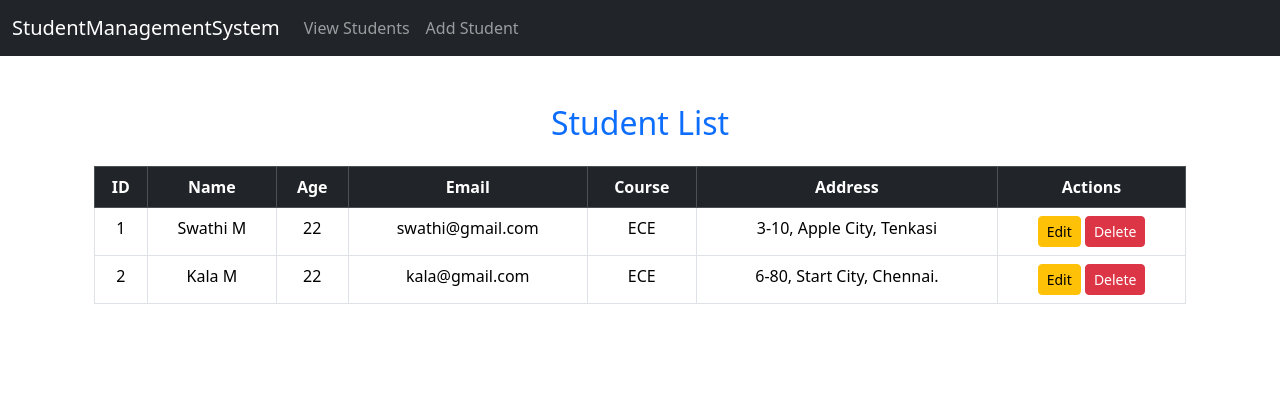
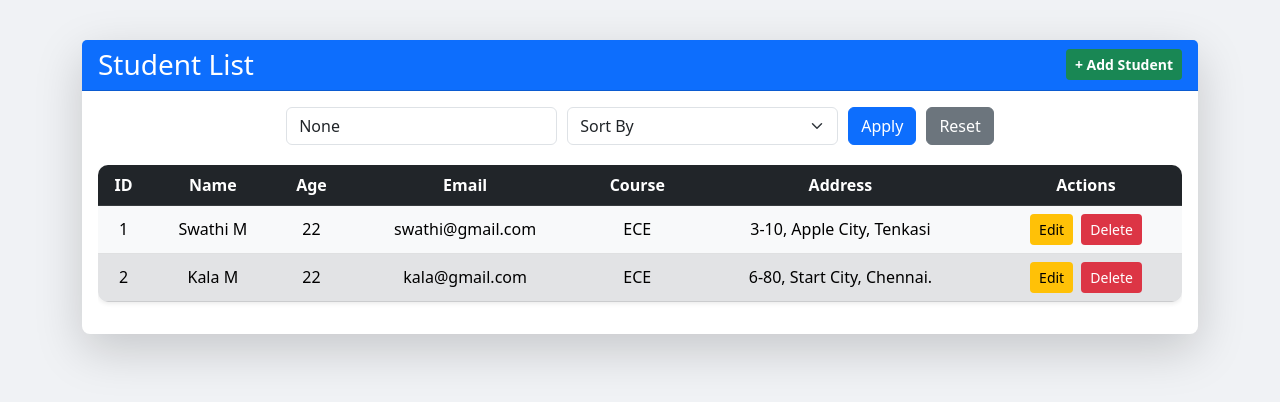
Before and after one commit to M-Swathi22/student-management-system, a Django app: page /view/ in a window 1280 px wide. Shown: the top 402 px of the page. Run offline with Django 5.2, Linux system fonts and the light colour scheme; data comes from the database, SQL or seed files in the repository.

Commit message:
Create home.html and update view_students.html

```diff
--- a/sms_app/templates/view_students.html
+++ b/sms_app/templates/view_students.html
@@ -1,8 +1,82 @@
-{% extends 'base.html' %}
-{% block content %}
-<div class="container mt-5">
-  <h2 class="text-center mb-4 text-primary">Student List</h2>
-  <table class="table table-bordered table-hover text-center">
+{% load static %}
+<!DOCTYPE html>
+<html lang="en">
+<head>
+    <meta charset="UTF-8">
+    <meta name="viewport" content="width=device-width, initial-scale=1.0">
+    <title>View Students</title>
+    <link href="https://cdn.jsdelivr.net/npm/bootstrap@5.3.0/dist/css/bootstrap.min.css" rel="stylesheet">
+    <style>
+        body {
+            background: #f0f2f5;
+        }
+        .container {
+            margin-top: 40px;
+        }
+        table {
+            background: white;
+            border-radius: 10px;
+            overflow: hidden;
+        }
+        th {
+            text-align: center;
+        }
+        td {
+            text-align: center;
+        }
+        .search-sort {
+            display: flex;
+            justify-content: center;
+            gap: 10px;
+            margin-bottom: 20px;
+        }
+        .card-header h3 {
+            color: #fff;
+        }
+        .btn-edit {
+            background-color: #ffc107;
+            color: #000;
+        }
+        .btn-delete {
+            background-color: #dc3545;
+            color: #fff;
+        }
+        .btn-add {
+            background-color: #198754;
+            color: #fff;
+        }
+    </style>
+</head>
+<body>
+<div class="container">
+    <div class="card shadow-lg border-0 rounded-3">
+        <div class="card-header bg-primary d-flex justify-content-between align-items-center">
+            <h3 class="mb-0">Student List</h3>
+            <a href="{% url 'add_student' %}" class="btn btn-add btn-sm fw-bold">+ Add Student</a>
+        </div>
+
+        <div class="card-body">
+            <!-- Search + Sort -->
+            <form method="GET" class="search-sort">
+                <input type="text" name="q" value="{{ query }}" placeholder="Search by name or course" class="form-control w-25">
+
+                <select name="sort" class="form-select w-25">
+                    <option value="">Sort By</option>
+                    <option value="name" {% if sort_by == 'name' %}selected{% endif %}>Name (A–Z)</option>
+                    <option value="-name" {% if sort_by == '-name' %}selected{% endif %}>Name (Z–A)</option>
+                    <option value="age" {% if sort_by == 'age' %}selected{% endif %}>Age (Low–High)</option>
+                    <option value="-age" {% if sort_by == '-age' %}selected{% endif %}>Age (High–Low)</option>
+                    <option value="course" {% if sort_by == 'course' %}selected{% endif %}>Course (A–Z)</option>
+                    <option value="-course" {% if sort_by == '-course' %}selected{% endif %}>Course (Z–A)</option>
+                </select>
+
+                <button type="submit" class="btn btn-primary">Apply</button>
+                <a href="{% url 'view_students' %}" class="btn btn-secondary">Reset</a>
+            </form>
+
+            <!-- Student Table -->
+            <div class="table-responsive">
+                <table class="table table-hover align-middle shadow-sm">
                     <thead class="table-dark">
                         <tr>
                             <th>ID</th>
@@ -10,30 +84,37 @@
                             <th>Age</th>
                             <th>Email</th>
                             <th>Course</th>
-        <th>Address</th>  <!-- ✅ Added this line -->
+                            <th>Address</th>
                             <th>Actions</th>
                         </tr>
                     </thead>
                     <tbody>
                         {% for student in students %}
-      <tr>
+                        <tr class="{% cycle 'table-light' 'table-secondary' %}">
                             <td>{{ student.id }}</td>
                             <td>{{ student.name }}</td>
-        <td>{{student.age}}</td>
+                            <td>{{ student.age }}</td>
                             <td>{{ student.email }}</td>
                             <td>{{ student.course }}</td>
-        <td>{{ student.address }}</td>  <!-- ✅ Added this line -->
+                            <td>{{ student.address }}</td>
                             <td>
-          <a href="{% url 'edit_student' student.id %}" class="btn btn-warning btn-sm">Edit</a>
-          <a href="{% url 'delete_student' student.id %}" class="btn btn-danger btn-sm">Delete</a>
+                                <a href="{% url 'edit_student' student.id %}" class="btn btn-sm btn-edit me-1">Edit</a>
+                                <a href="{% url 'delete_student' student.id %}" class="btn btn-sm btn-delete"
+                                   onclick="return confirm('Are you sure you want to delete this student?');">
+                                   Delete
+                                </a>
                             </td>
                         </tr>
                         {% empty %}
                         <tr>
-        <td colspan="6">No students available.</td>
+                            <td colspan="7" class="text-center text-muted">No students found.</td>
                         </tr>
                         {% endfor %}
                     </tbody>
                 </table>
             </div>
-{% endblock %}
+        </div>
+    </div>
+</div>
+</body>
+</html>
--- a/sms_app/urls.py
+++ b/sms_app/urls.py
@@ -2,6 +2,7 @@
 from . import views
 
 urlpatterns = [
+    path('', views.home_page, name='home'),
     path('add/', views.add_student, name='add_student'),
     path('view/', views.view_students, name='view_students'),
     path('edit/<int:id>/', views.edit_student, name='edit_student'),
--- a/sms_app/views.py
+++ b/sms_app/views.py
@@ -1,6 +1,10 @@
 from django.shortcuts import render, redirect, get_object_or_404
 from .models import Student
 from .forms import StudentForm
+from django.db.models import Q
+
+def home_page(request):
+    return render(request, 'home.html')
 
 def add_student(request):
     if request.method == 'POST':
@@ -13,8 +17,19 @@
     return render(request, 'add_student.html', {'form': form})
 
 def view_students(request):
+    query = request.GET.get('q')
+    sort_by = request.GET.get('sort')
     students = Student.objects.all()
-    return render(request, 'view_students.html', {'students': students})
+
+    if query:
+        students = students.filter(
+            Q(name__icontains=query) | Q(course__icontains=query)
+        )
+
+    if sort_by:
+        students = students.order_by(sort_by)
+
+    return render(request, 'view_students.html', {'students': students, 'query': query, 'sort_by': sort_by})
 
 def edit_student(request, id):
     student = get_object_or_404(Student, id=id)
```
Also changed, not shown: sms_app/templates/home.html (added, +136 -0 lines). Lines whose indentation alone changed are shown as unchanged.
